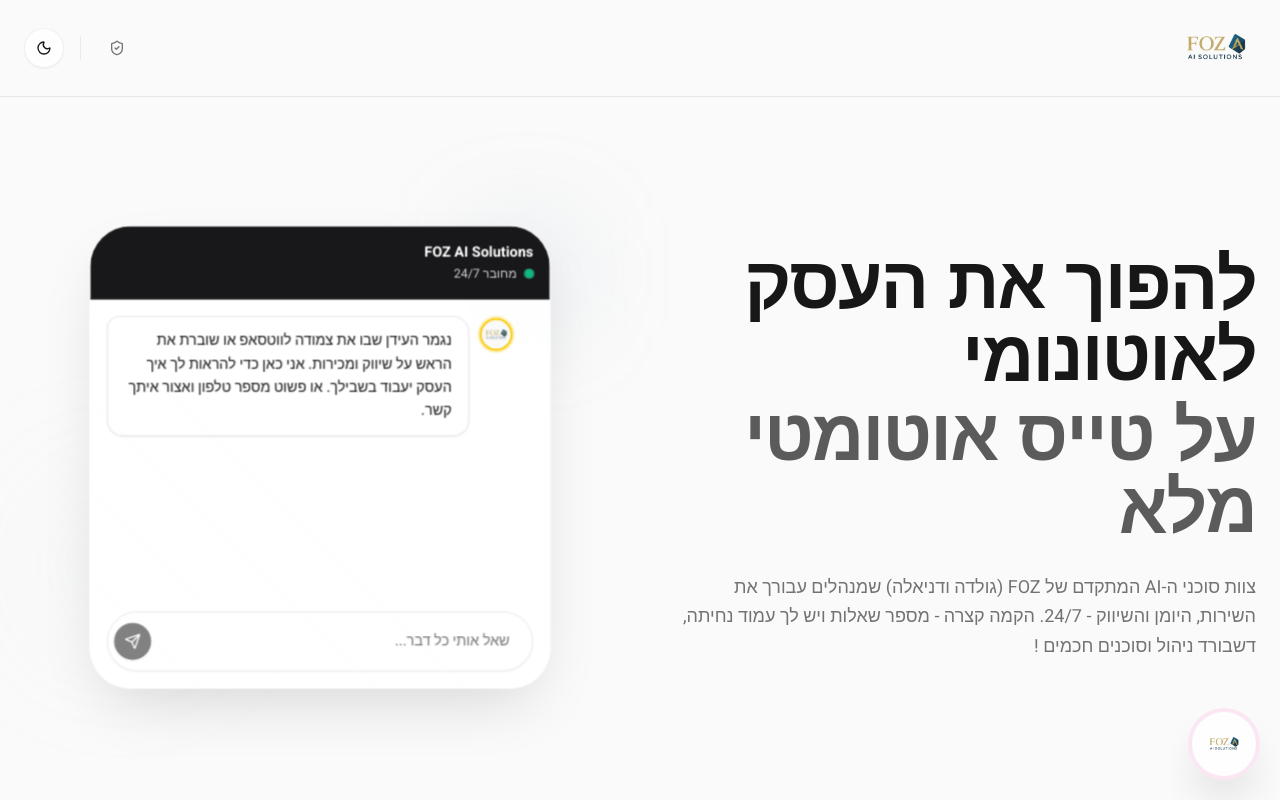
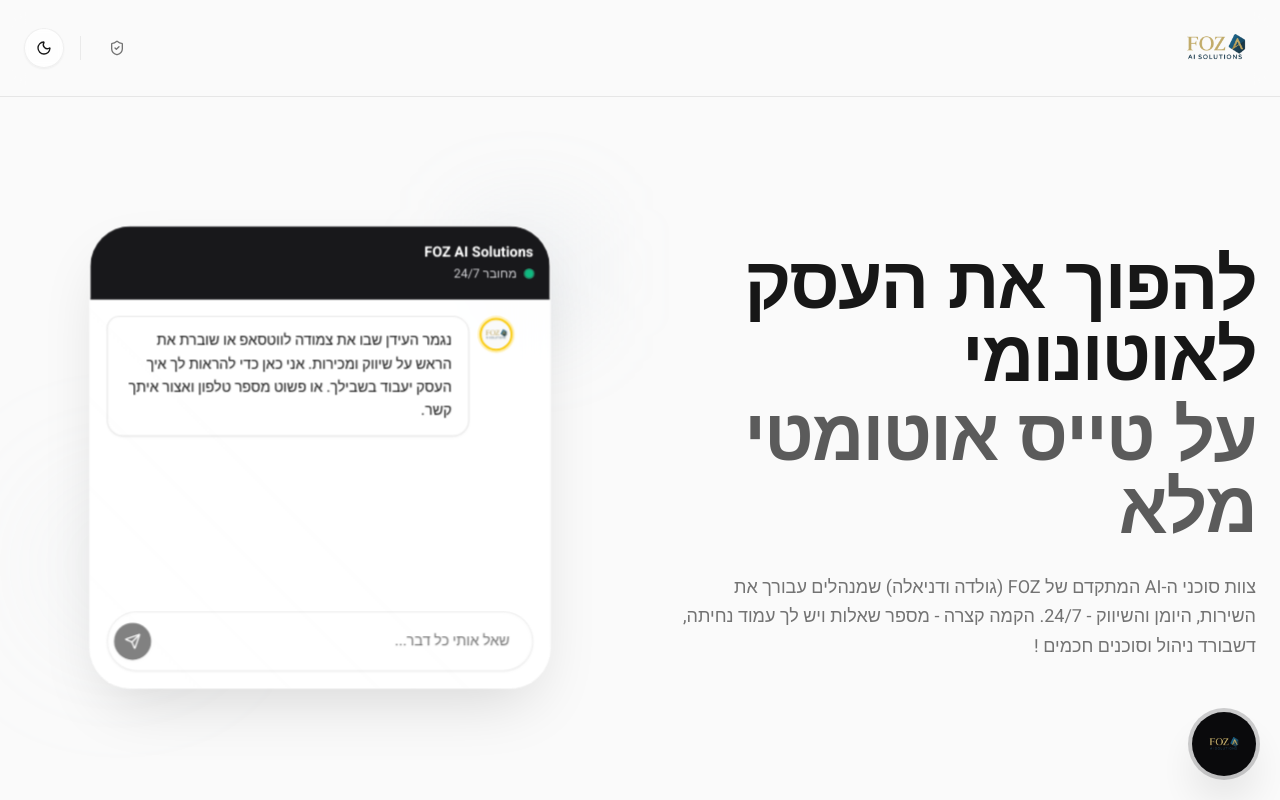
Before and after one commit to Adir-Bidany/FOZ-AI-Solutions, a Next.js app: page / in a window 1280 px wide. Shown: the top 800 px of the page. Built offline with nearby package versions, Linux system fonts and the light colour scheme.

Commit message:
Invert floating navigation button theme styles in BrandingAnchor

```diff
--- a/components/BrandingAnchor.tsx
+++ b/components/BrandingAnchor.tsx
@@ -179,7 +179,7 @@
             {/* The Floating Action Button (Anchor) */}
             <button
                 onClick={() => setIsOpen(!isOpen)}
-                className={`relative w-16 h-16 rounded-full overflow-hidden shadow-2xl transition-transform hover:scale-105 border-4 ${ringClass} ring-4 ring-[#FCE7F3] dark:ring-purple-950/40 bg-card flex items-center justify-center cursor-pointer ${!isOpen ? "animate-pulse" : ""}`}
+                className={`relative w-16 h-16 rounded-full overflow-hidden shadow-2xl transition-transform hover:scale-105 border-4 ${ringClass} ring-4 ring-zinc-900/20 dark:ring-white/40 bg-zinc-950 dark:bg-white flex items-center justify-center cursor-pointer ${!isOpen ? "animate-pulse" : ""}`}
             >
                 {isFozLogo ? (
                     <Image src="/logo.png" alt="FOZ AI" width={40} height={40} className="object-contain" />
```
